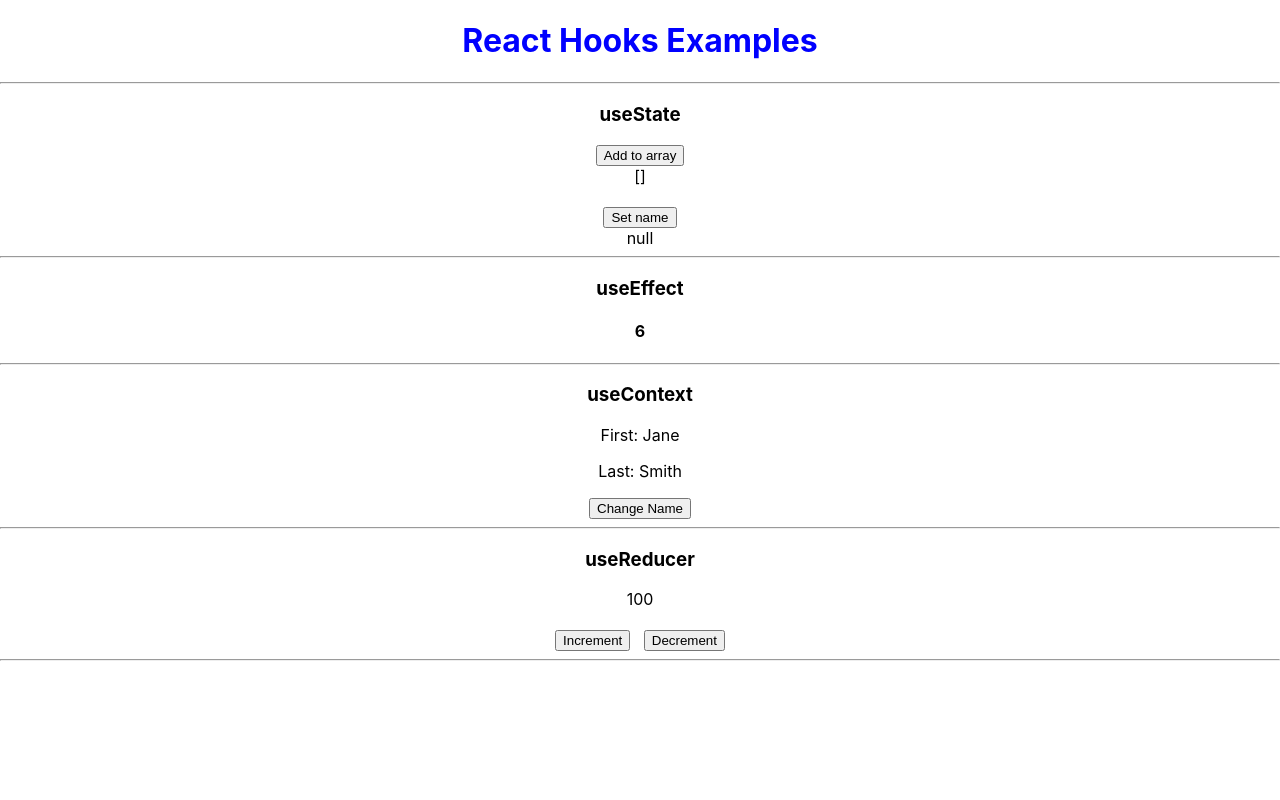
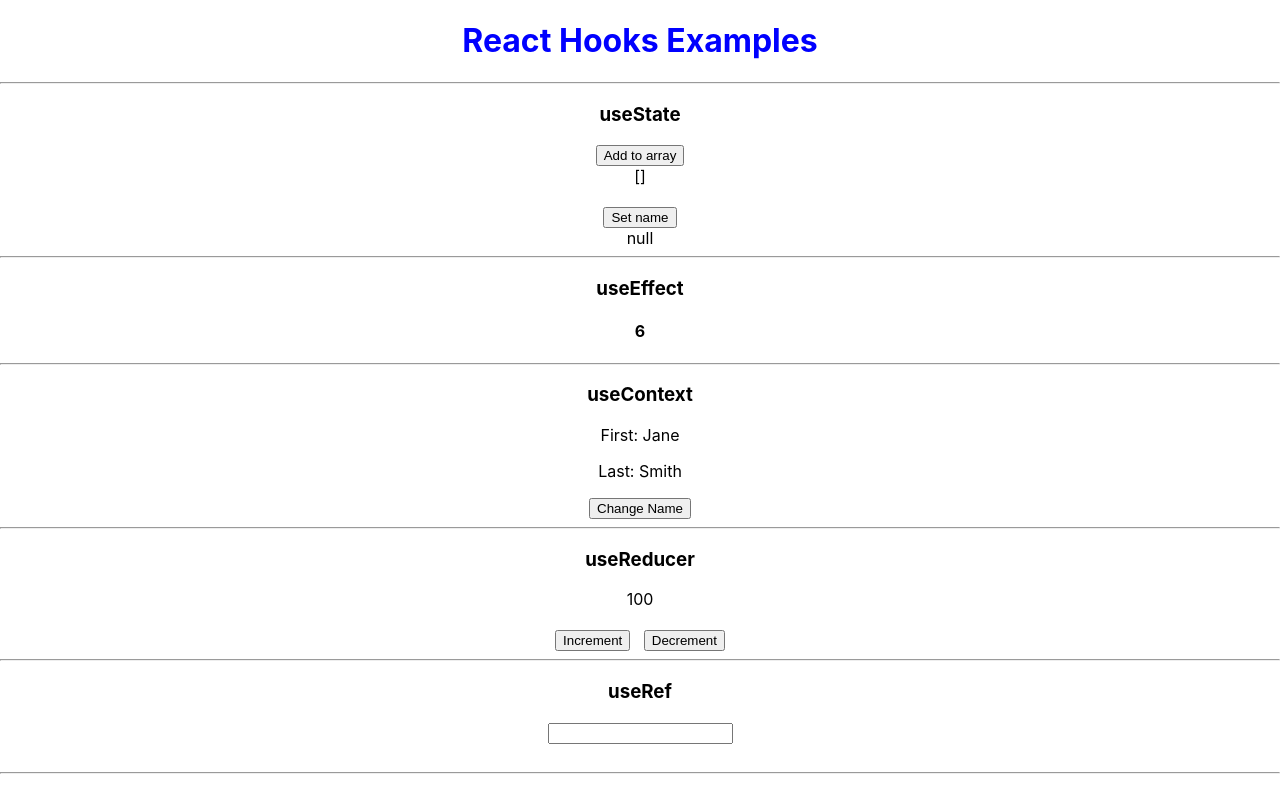
Before and after one commit to Sreejan-22/react-hooks-typescript, a React (Create React App) app: page / in a window 1280 px wide. Built offline with nearby package versions, Linux system fonts and the light colour scheme.

Commit message:
add UseRef component

```diff
--- a/src/App.tsx
+++ b/src/App.tsx
@@ -3,6 +3,7 @@ import UseStateComponent from "./components/UseState";
 import UseEffectComponent from "./components/UseEffect";
 import UseContextComponent from "./components/UseContext";
 import UseReducerComponent from "./components/UseReducer";
+import UseRefComponent from "./components/UseRef";
 import "./App.css";
 
 function App() {
@@ -22,6 +23,9 @@ function App() {
       <h3>useReducer</h3>
       <UseReducerComponent />
       <hr />
+      <h3>useRef</h3>
+      <UseRefComponent />
+      <hr />
     </div>
   );
 }
--- /dev/null
+++ b/src/components/UseRef.tsx
@@ -0,0 +1,19 @@
+import { useRef } from "react";
+
+const UseRefComponent = () => {
+  const inputRef = useRef<HTMLInputElement | null>(null);
+
+  return (
+    <div>
+      <input
+        type="text"
+        ref={inputRef}
+        onChange={() => console.log(inputRef.current)}
+      />
+      <br />
+      <br />
+    </div>
+  );
+};
+
+export default UseRefComponent;
```
